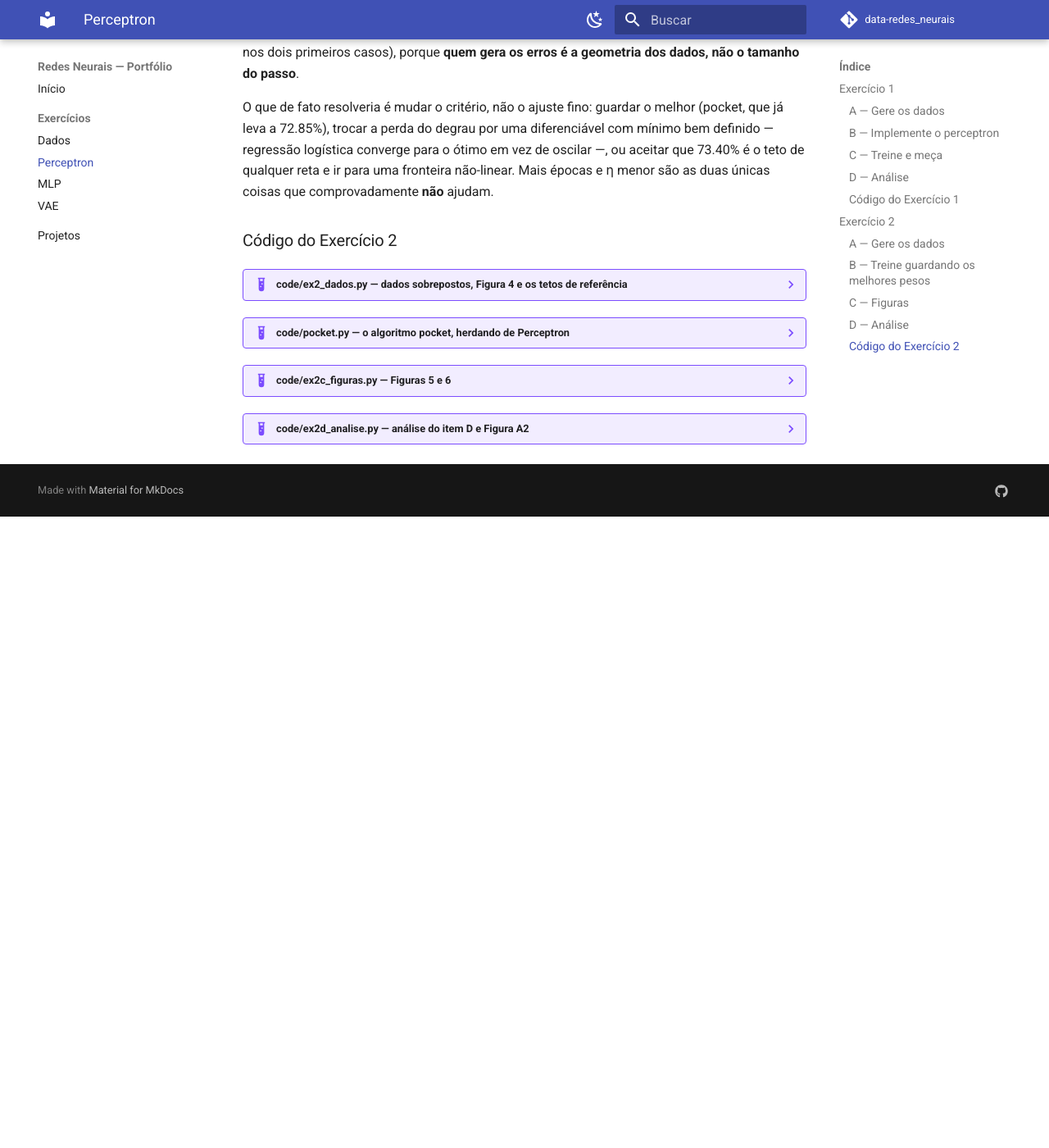
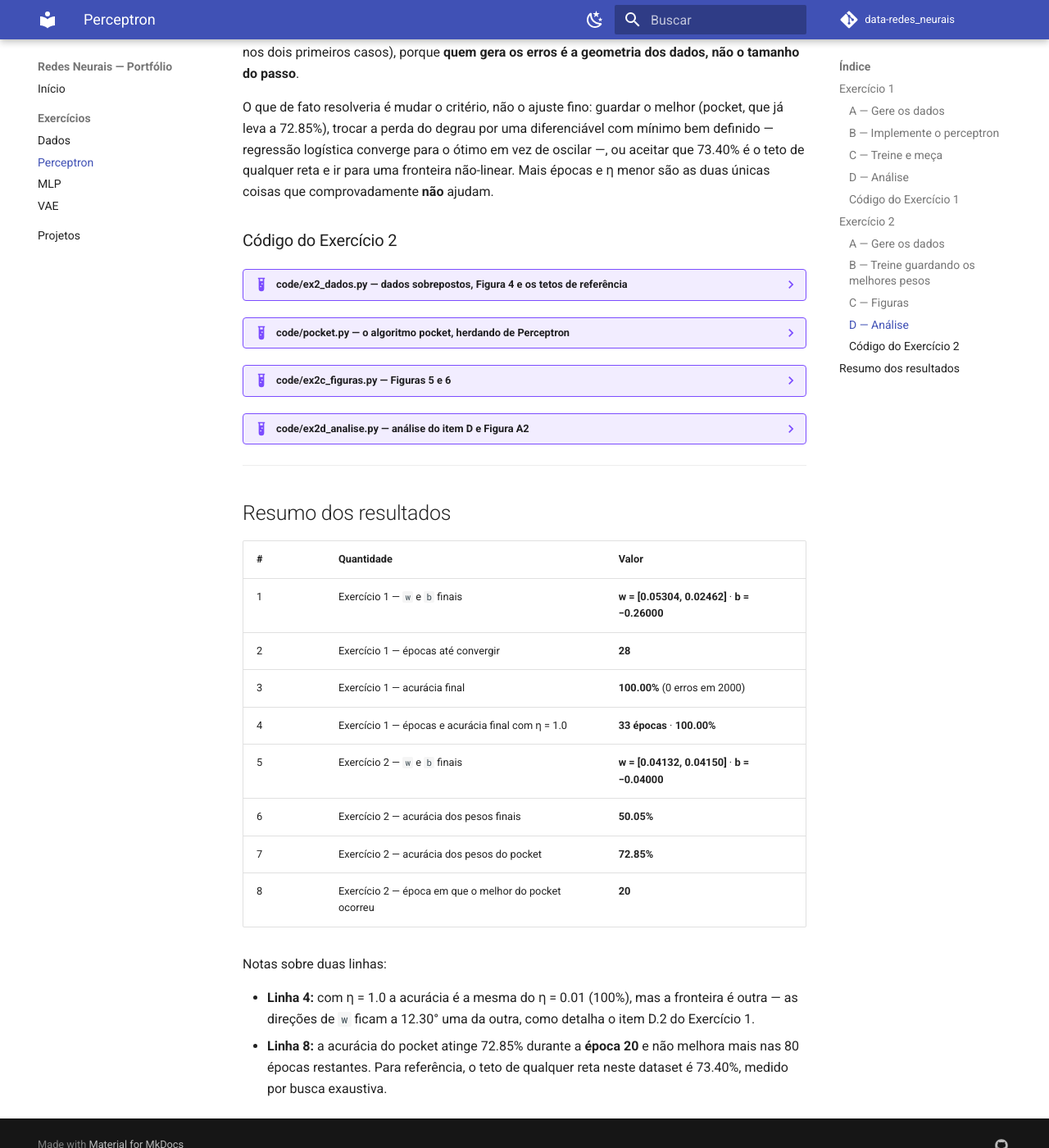
Before and after one commit to Joao-Gabriel05/data-redes_neurais, an MkDocs documentation site: the page built from docs/exercises/perceptron/index.md, in a window 1280 px wide and 1400 px high, scrolled down 16536 px. Shown: the whole window at 82% size. Built offline with MkDocs 1.6.1 and Material for MkDocs 9.7.7, drawn with Linux system fonts in a browser that asks for light colours; comment, search, counter and statistics services are not loaded; before the commit the page ends 17166 px from its top, so only the background shows below that.

Commit message:
Perceptron: tabela Resumo dos resultados
Encerra o relatório com as 8 linhas preenchidas, na ordem e com a coluna #
preservada, mais as notas das linhas 4 e 8.

Co-Authored-By: Claude Opus 5 <noreply@anthropic.com>
Claude-Session: https://claude.ai/code/session_015Ybmch4DbSN2UkttCQmCug

````diff
--- a/docs/exercises/perceptron/index.md
+++ b/docs/exercises/perceptron/index.md
@@ -623,3 +623,27 @@ comprovadamente **não** ajudam.
     ```python
     --8<-- "docs/exercises/perceptron/code/ex2d_analise.py"
     ```
+
+---
+
+## Resumo dos resultados
+
+| # | Quantidade | Valor |
+|---|---|---|
+| 1 | Exercício 1 — `w` e `b` finais | **w = [0.05304, 0.02462]** · **b = −0.26000** |
+| 2 | Exercício 1 — épocas até convergir | **28** |
+| 3 | Exercício 1 — acurácia final | **100.00%** (0 erros em 2000) |
+| 4 | Exercício 1 — épocas e acurácia final com η = 1.0 | **33 épocas** · **100.00%** |
+| 5 | Exercício 2 — `w` e `b` finais | **w = [0.04132, 0.04150]** · **b = −0.04000** |
+| 6 | Exercício 2 — acurácia dos pesos finais | **50.05%** |
+| 7 | Exercício 2 — acurácia dos pesos do pocket | **72.85%** |
+| 8 | Exercício 2 — época em que o melhor do pocket ocorreu | **20** |
+
+Notas sobre duas linhas:
+
+- **Linha 4:** com η = 1.0 a acurácia é a mesma do η = 0.01 (100%), mas a
+  fronteira é outra — as direções de `w` ficam a 12.30° uma da outra, como
+  detalha o item D.2 do Exercício 1.
+- **Linha 8:** a acurácia do pocket atinge 72.85% durante a **época 20** e não
+  melhora mais nas 80 épocas restantes. Para referência, o teto de qualquer reta
+  neste dataset é 73.40%, medido por busca exaustiva.
````
